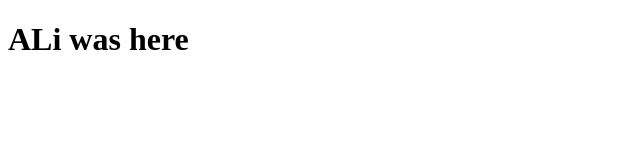
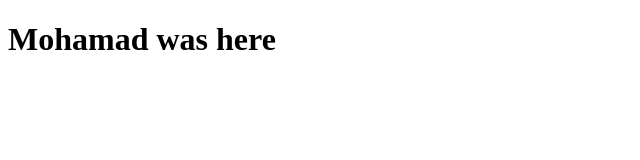
Before and after one commit to ali9issa99/git-demo, a plain HTML site: page index.html in a window 1280 px wide. Shown: the whole page, without its empty margins (0-640 px from the left). Drawn offline with Linux system fonts and the light colour scheme.

Commit message:
resolving conflict

```diff
--- a/index.html
+++ b/index.html
@@ -6,6 +6,6 @@
     <title>Document</title>
 </head>
 <body>
-    <h1>ALi was here</h1>
+    <h1>Mohamad was here</h1>
 </body>
 </html>
```
Also changed, not shown: 1 other file.
